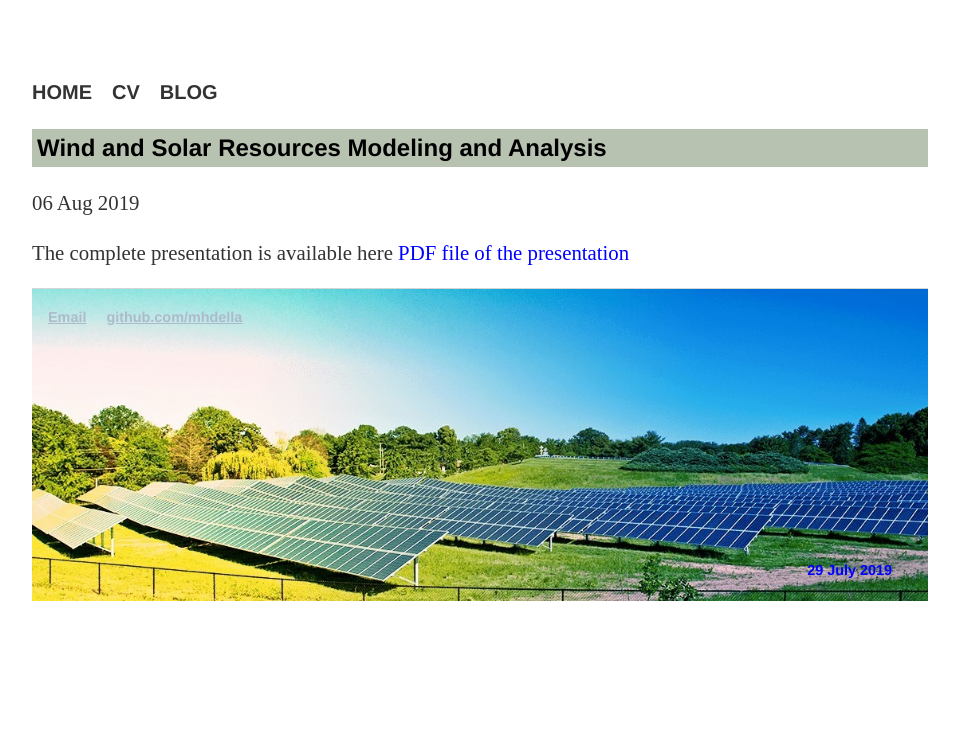
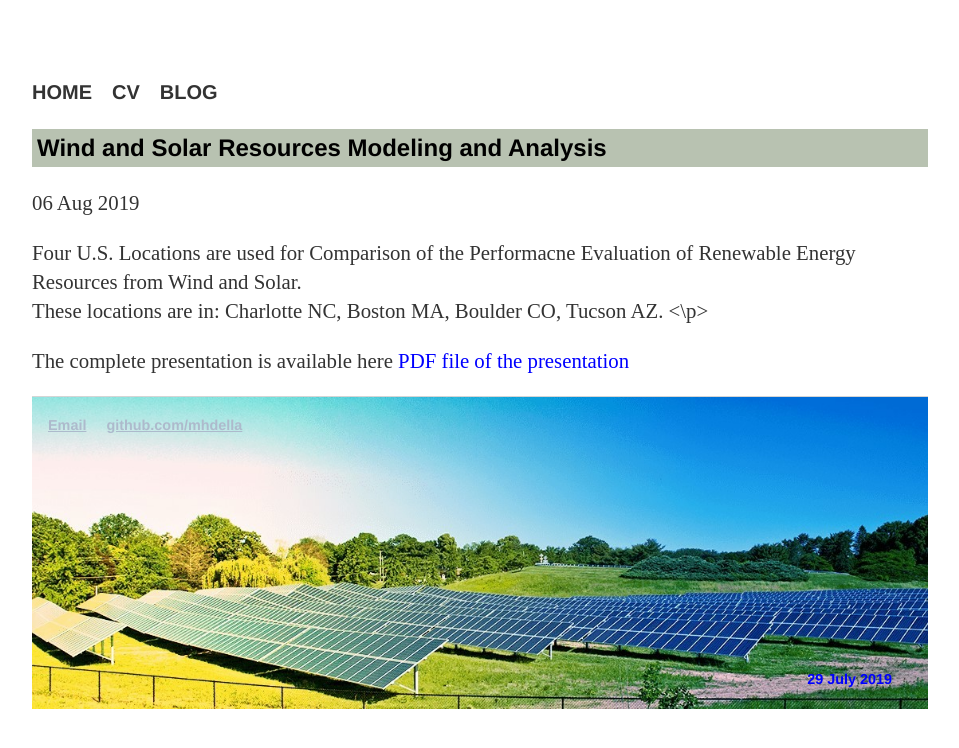
Before and after one commit to MohamedAbuella/MohamedAbuella.github.io, a Jekyll site: the page built from _posts/2019-08-06-wind_solar_modeling.html, in a window 1280 px wide. Shown: the top 748 px of the page, without its empty margins (160-1119 px from the left). Built offline with Jekyll 4.4.1, drawn with Linux system fonts in a browser that asks for light colours; nearby versions of some CDN libraries; a script that is not in the unit is left out; comment, search, counter and statistics services are not loaded.

Commit message:
Update 2019-08-06-wind_solar_modeling.html

```diff
--- a/_posts/2019-08-06-wind_solar_modeling.html
+++ b/_posts/2019-08-06-wind_solar_modeling.html
@@ -5,4 +5,6 @@ author:     Mohamed Abuella
 layout:     post
 tags:       [Blog]
 ---
+<p>Four U.S. Locations are used for Comparison of the Performacne Evaluation of Renewable Energy Resources from Wind and Solar.
+<br> These locations are in: Charlotte NC, Boston MA, Boulder CO, Tucson AZ. <\p>
 <p>The complete presentation is available here <a href="https://github.com/MohamedAbuella/Renewable_Analytics-docs/blob/master/%2BPresentation%20for%20Energy_Analytics/Wind_Solar_Energy_Modeling_Analysis.pdf" target="_blank" style="color:blue">PDF file of the presentation </a> </p>
```
